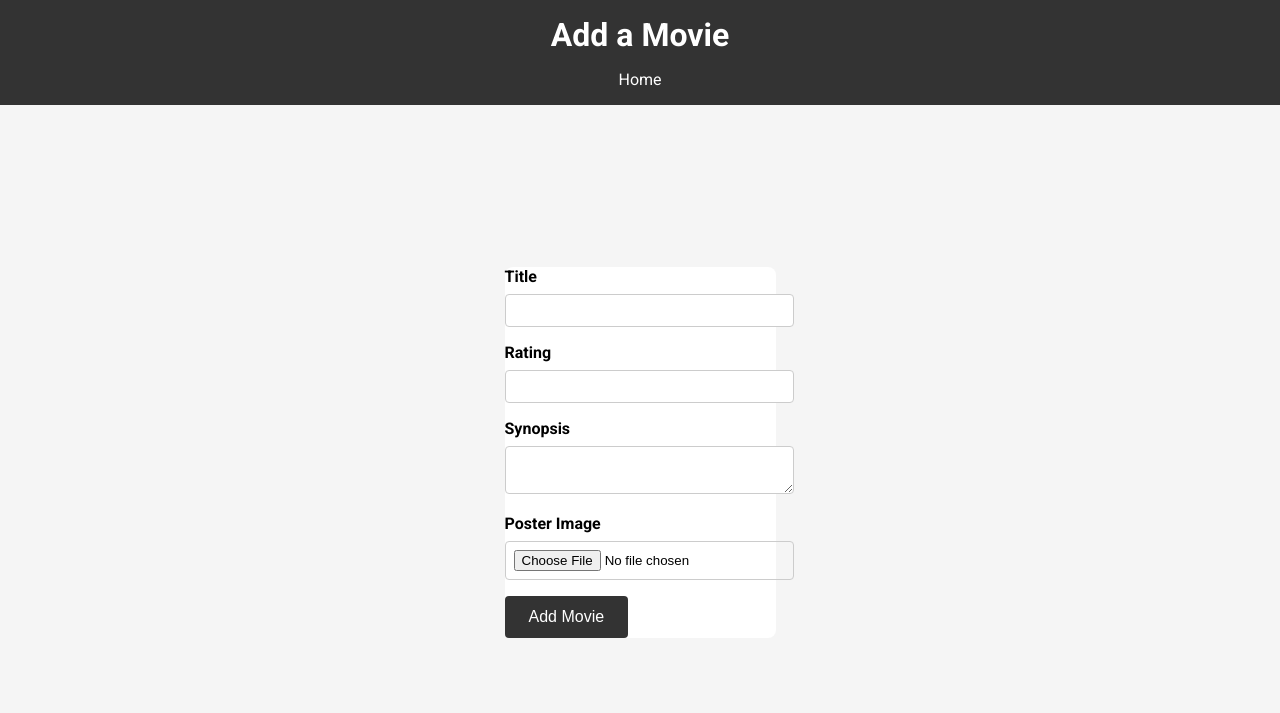
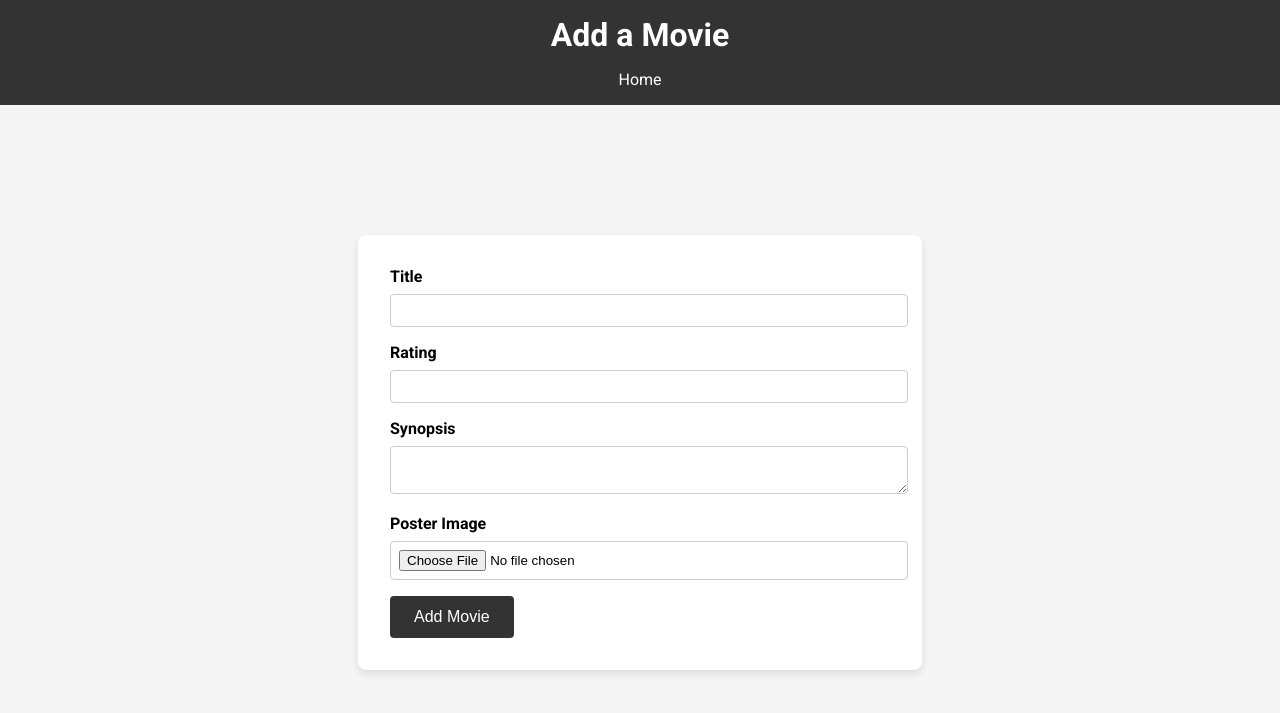
Before and after one commit to the-mirak/cinedb-aws-demo, a Flask app: page /add in a window 1280 px wide. Shown: the top 713 px of the page. Run offline with Flask 2, Linux system fonts and the light colour scheme; data that the repository does not hold is empty.

Commit message:
Admin dashboard revamp

```diff
--- a/app/static/styles.css
+++ b/app/static/styles.css
@@ -111,14 +111,18 @@ main {
     border-color: #ebccd1;
 }
 
-form {
+form.movie-form {
     background-color: #fff;
-    /*padding: 2rem;*/
+    padding: 2rem;
     border-radius: 8px;
-    /*box-shadow: 0 4px 8px rgba(0, 0, 0, 0.1);
-    width: 100%;*/
+    box-shadow: 0 4px 8px rgba(0, 0, 0, 0.1);
+    width: 100%;
     max-width: 500px;
     margin: 2rem auto;
+}
+
+form.delete-form {
+    margin: 0;
 }
 
 .form-group {
@@ -200,7 +204,6 @@ button:hover {
 }
 
 .details-container .details-poster-img {
-    /*width: 100%;*/
     height: auto;
 }
 
@@ -224,7 +227,7 @@ button:hover {
 
 .details .buttons {
     display: flex;
-    justify-content: flex-end;
+    justify-content: center;
     width: 100%;
     margin-top: 20px;
 }
@@ -240,6 +243,7 @@ button:hover {
     border: none;
     cursor: pointer;
     border-radius: 5px;
+    margin: 0 10px;
 }
 
 .details .edit {
--- a/app/templates/add_movie.html
+++ b/app/templates/add_movie.html
@@ -27,7 +27,7 @@
         {% endwith %}
 
         <!-- Add Movie Form -->
-        <form action="{{ url_for('main.add_movie') }}" method="POST" enctype="multipart/form-data">
+        <form action="{{ url_for('main.add_movie') }}" method="POST" enctype="multipart/form-data"  class="movie-form">
             <div class="form-group">
                 <label for="title">Title</label>
                 <input type="text" id="title" name="title" required>
--- a/app/templates/edit_movie.html
+++ b/app/templates/edit_movie.html
@@ -27,7 +27,7 @@
         {% endwith %}
 
         <!-- Edit Movie Form -->
-        <form action="{{ url_for('main.edit_movie', movie_id=movie.id) }}" method="POST" enctype="multipart/form-data">
+        <form action="{{ url_for('main.edit_movie', movie_id=movie.id) }}" method="POST" enctype="multipart/form-data"  class="movie-form">
             <div class="form-group">
                 <label for="title">Title</label>
                 <input type="text" id="title" name="title" value="{{ movie.title }}" required>
```
